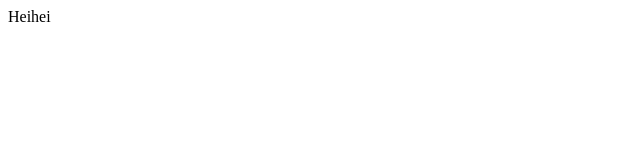
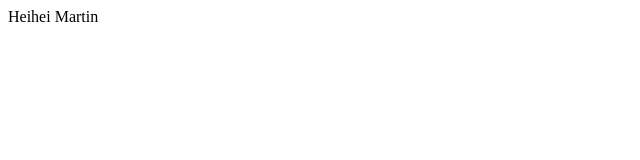
Before and after one commit to aaltofar/VisuellTeller, a plain HTML site: page index.html in a window 1280 px wide. Shown: the full height of the page, 0-640 px from the left. Drawn offline with Linux system fonts and the light colour scheme.

Commit message:
Update index.html
Hilser på martin

```diff
--- a/index.html
+++ b/index.html
@@ -6,6 +6,6 @@
 		<title>Visuell Teller</title>
 	</head>
 	<body>
-		Heihei
+		Heihei Martin
 	</body>
 </html>
```
